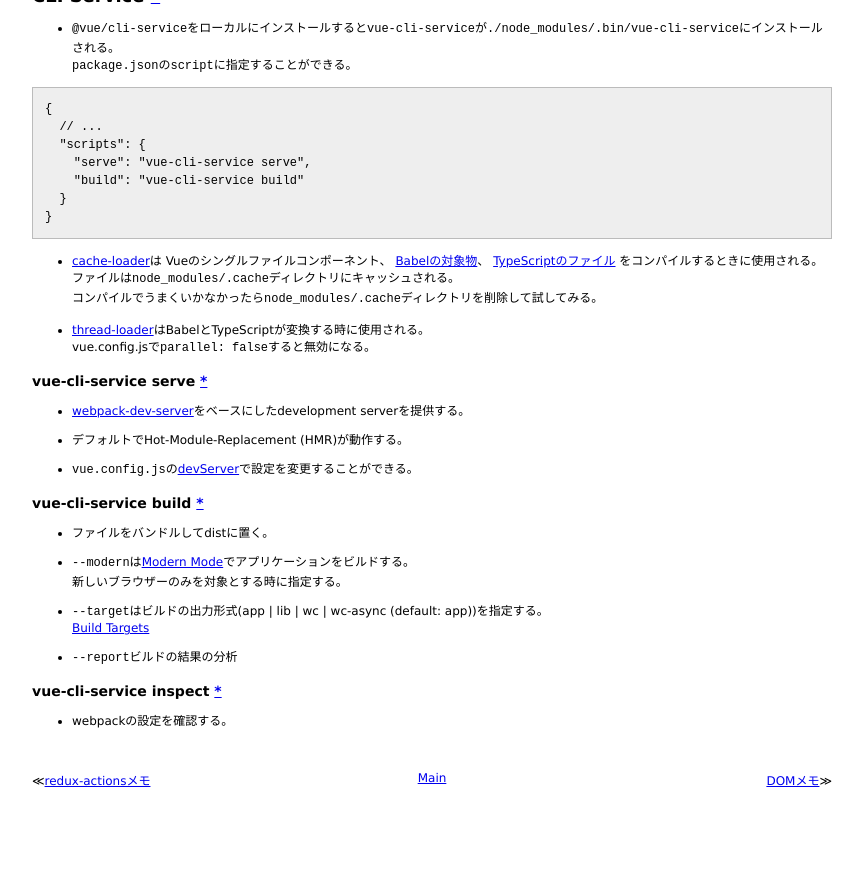
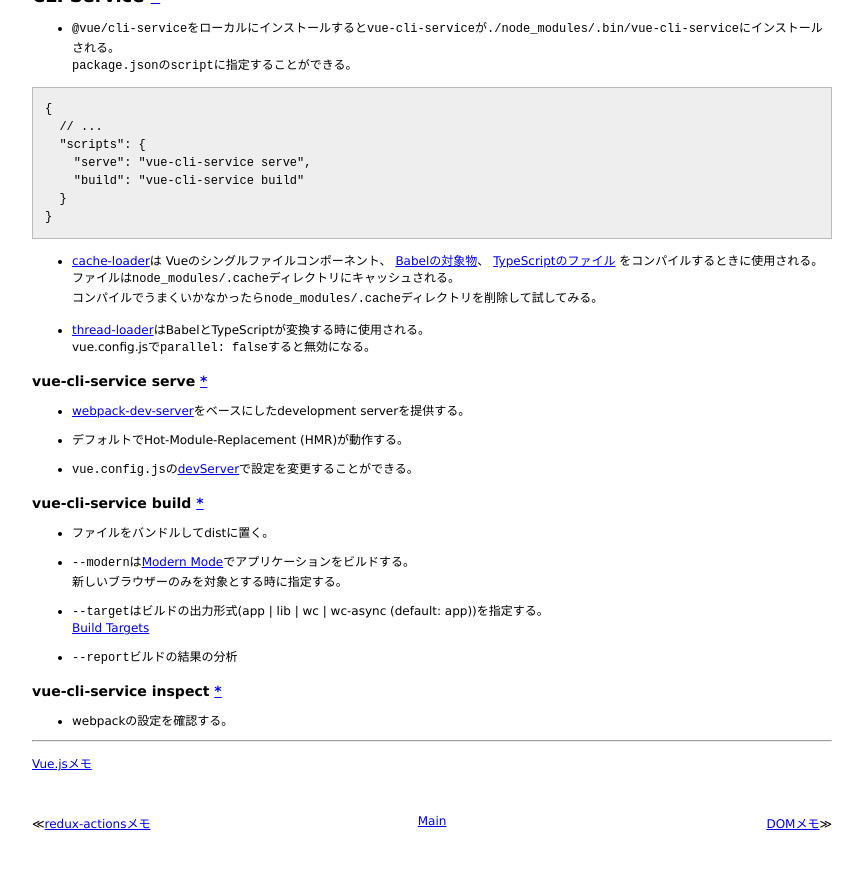
Before and after one commit to 38elements/38elements.github.com, a Jekyll site: the page built from _posts/2018-09-01-vue-cli-3.md, in a window 1280 px wide and 900 px high, scrolled down 1598 px. Shown: the top 869 px of the window, without its empty margins (208-1071 px from the left). Built offline with Jekyll 4.4.1, drawn with Linux system fonts in a browser that asks for light colours.

Commit message:
Update 2018-09-01-vue-cli-3.md

```diff
--- a/_posts/2018-09-01-vue-cli-3.md
+++ b/_posts/2018-09-01-vue-cli-3.md
@@ -145,3 +145,7 @@ vue.config.jsで`parallel: false`すると無効になる。
 ### vue-cli-service inspect [\*](https://cli.vuejs.org/guide/cli-service.html#vue-cli-service-inspect)
 
 * webpackの設定を確認する。
+
+<hr/>
+
+[Vue.jsメモ](/2016/12/20/vuejs.html)
```
